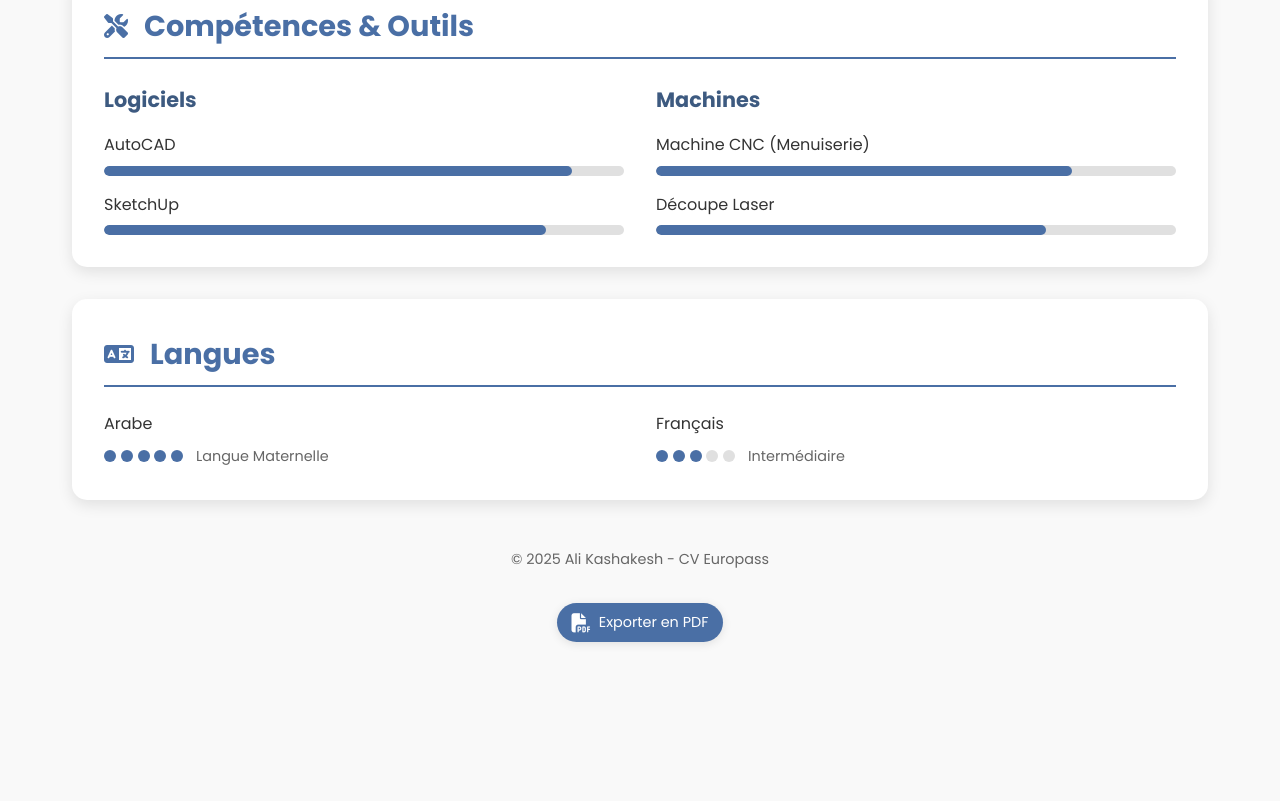
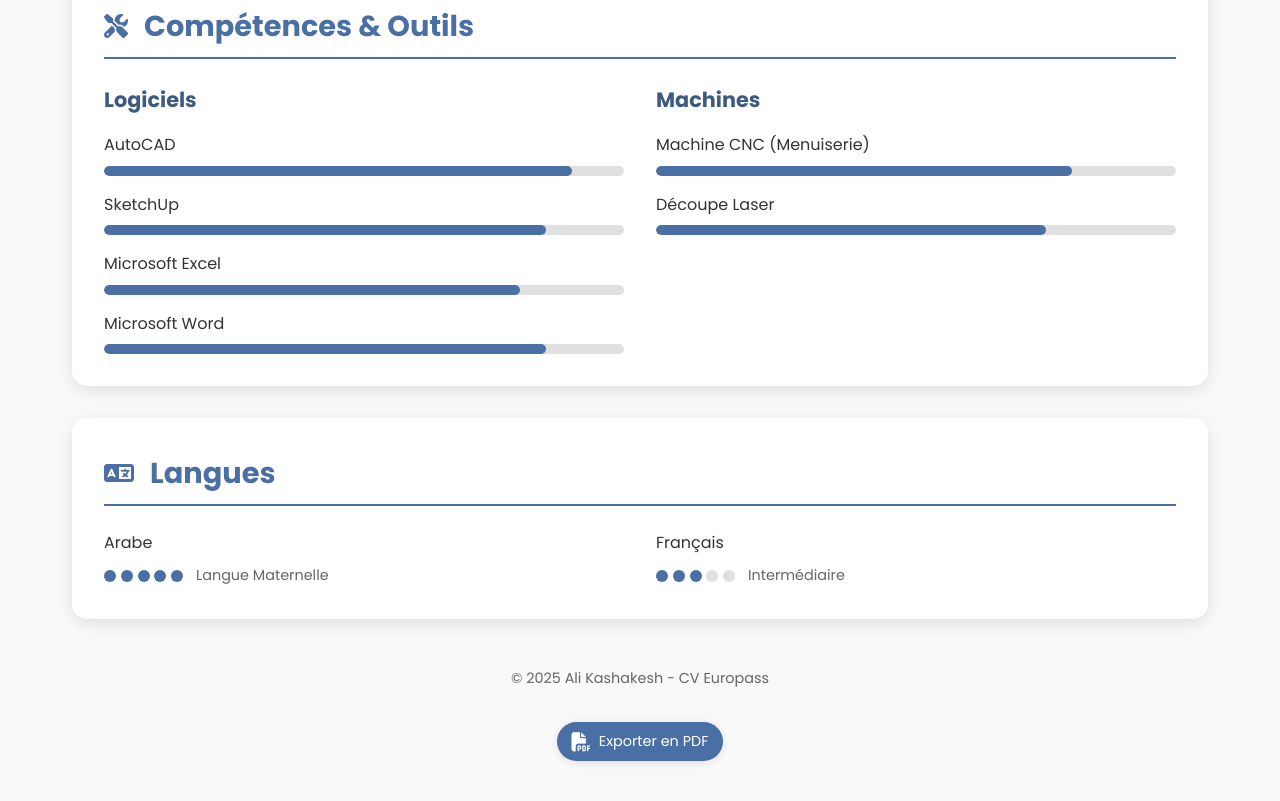
Before and after one commit to brahimakil/alikashakesh-cv, a plain HTML site: page index.html in a window 1280 px wide. Shown: the part 1372-2173 px from the top of the page. Before the commit the page ends 2062 px from the top, so only its background shows below. Drawn offline with Linux system fonts and the light colour scheme.

Commit message:
added cv3

```diff
--- a/index.html
+++ b/index.html
@@ -200,6 +200,18 @@
                                         <div class="skill-level" style="width: 85%"></div>
                                     </div>
                                 </div>
+                                <div class="skill-item">
+                                    <span>Microsoft Excel</span>
+                                    <div class="skill-bar">
+                                        <div class="skill-level" style="width: 80%"></div>
+                                    </div>
+                                </div>
+                                <div class="skill-item">
+                                    <span>Microsoft Word</span>
+                                    <div class="skill-bar">
+                                        <div class="skill-level" style="width: 85%"></div>
+                                    </div>
+                                </div>
                             </div>
                         </div>
                         <div class="skill-category">
```
